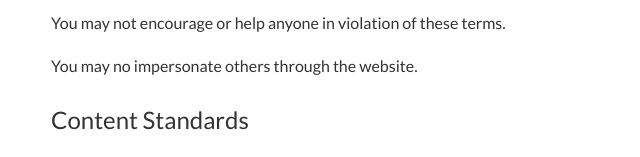
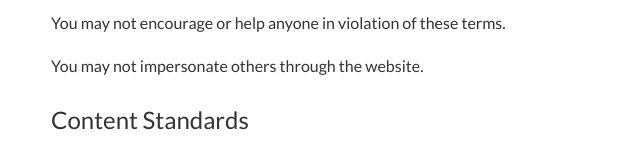
Before and after one commit to freeCodeCamp/terms-of-service, a plain HTML site: page index.html in a window 1280 px wide. Shown: the part 2430-2587 px from the top of the page, 319-959 px from the left. Drawn offline with Linux system fonts and the light colour scheme.

Commit message:
fix spelling error

```diff
--- a/index.html
+++ b/index.html
@@ -215,7 +215,7 @@
       <p>You may not disable, avoid, or circumvent any security or access restrictions of the website.</p>
       <p>You may not strain infrastructure of the website with an unreasonable volume of requests, or requests designed to impose an unreasonable load on information systems underlying the website.</p>
       <p>You may not encourage or help anyone in violation of these terms.</p>
-      <p>You may no impersonate others through the website.</p>
+      <p>You may not impersonate others through the website.</p>
       <h3 id="content-standards">Content Standards</h3>
       <p>You may not submit content to the website that is illegal, offensive, or otherwise harmful to others. This includes content that is harassing, inappropriate, or abusive.</p>
       <p>You may not submit content to the website that violates the law, infringes anyone’s intellectual property rights, violates anyone’s privacy, or breaches agreements you have with others.</p>
```
